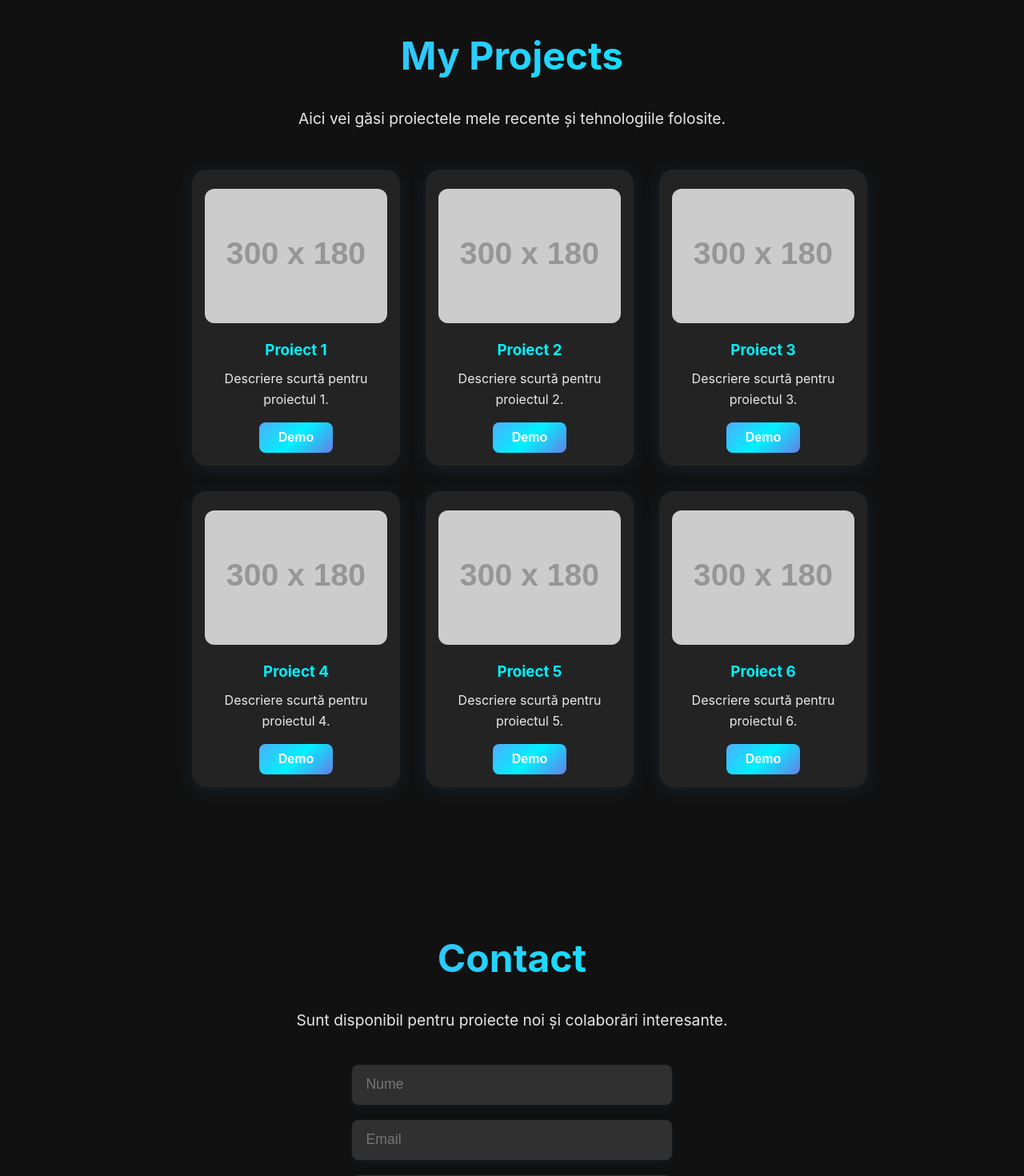
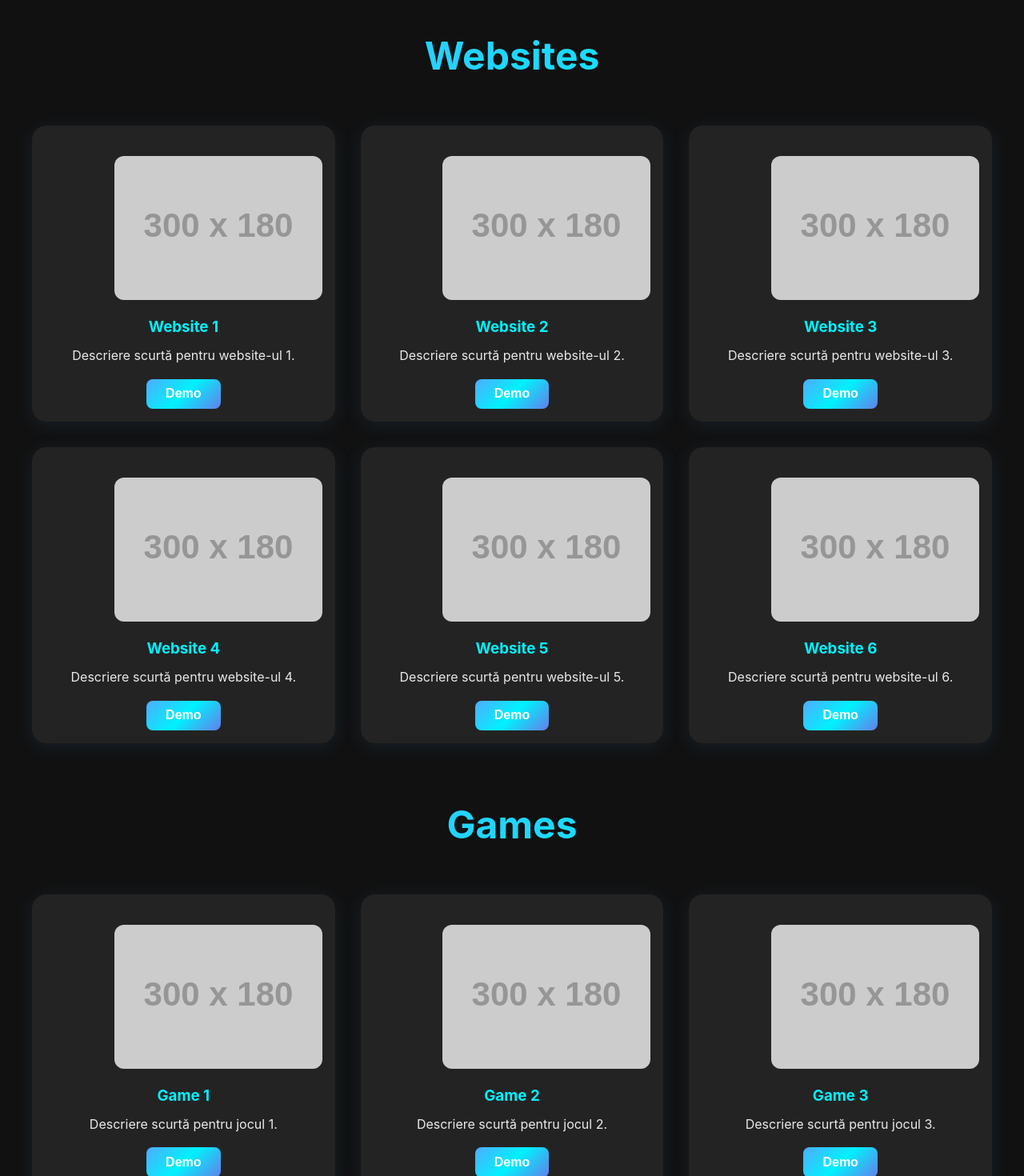
Before and after one commit to TiberiuTech/TiberiuTech.github.io, a React (Create React App) app: page / in a window 1280 px wide. Shown: the part 900-2370 px from the top of the page at 80% size. Built offline with nearby package versions, Linux system fonts and the light colour scheme.

Commit message:
Categories

```diff
--- a/src/App.css
+++ b/src/App.css
@@ -172,7 +172,8 @@
 
 .projects-content {
   text-align: center;
-  max-width: 800px;
+  max-width: 1200px;
+  width: 100%;
 }
 
 .projects-content .gradient-text {
@@ -192,6 +193,23 @@
   color: white;
   line-height: 1.6;
   opacity: 0.9;
+  margin-bottom: 3rem;
+}
+
+.project-category {
+  margin-bottom: 4rem;
+}
+
+.category-title {
+  font-size: 2.5rem;
+  font-weight: 600;
+  color: white;
+  margin-bottom: 2rem;
+  text-align: center;
+  background: linear-gradient(135deg, #667eea 0%, #764ba2 100%);
+  -webkit-background-clip: text;
+  -webkit-text-fill-color: transparent;
+  background-clip: text;
 }
 
 .projects-grid {
--- a/src/App.js
+++ b/src/App.js
@@ -4,9 +4,19 @@ import './App.css';
 
 function App() {
   const [flippedCards, setFlippedCards] = useState([false, false, false, false, false, false]);
+  const [flippedGames, setFlippedGames] = useState([false, false, false, false, false, false]);
+  const [flippedCyber, setFlippedCyber] = useState([false, false, false, false, false, false]);
 
   const handleCardFlip = (idx) => {
     setFlippedCards(cards => cards.map((f, i) => i === idx ? !f : f));
+  };
+
+  const handleGamesFlip = (idx) => {
+    setFlippedGames(cards => cards.map((f, i) => i === idx ? !f : f));
+  };
+
+  const handleCyberFlip = (idx) => {
+    setFlippedCyber(cards => cards.map((f, i) => i === idx ? !f : f));
   };
 
   const handleLogoClick = () => {
@@ -45,13 +55,10 @@ function App() {
           </div>
         </section>
 
-        {/* A doua pagină - Projects */}
+        {/* Secțiunea Websites */}
         <section className="projects-section">
           <div className="projects-content">
-            <h1 className="gradient-text">My Projects</h1>
-            <p className="projects-description">
-              Aici vei găsi proiectele mele recente și tehnologiile folosite.
-            </p>
+            <h1 className="gradient-text">Websites</h1>
             <div className="projects-grid">
               {[1,2,3,4,5,6].map((id, idx) => (
                 <div
@@ -63,15 +70,81 @@ function App() {
                 >
                   <div className="card-inner">
                     <div className="card-front">
-                      <img src={`https://placehold.co/300x180?text=Project+${id}`} alt={`Project ${id}`} className="project-image" />
+                      <img src={`https://placehold.co/300x180?text=Website+${id}`} alt={`Website ${id}`} className="project-image" />
                       <div className="project-info">
-                        <h3>Proiect {id}</h3>
-                        <p>Descriere scurtă pentru proiectul {id}.</p>
+                        <h3>Website {id}</h3>
+                        <p>Descriere scurtă pentru website-ul {id}.</p>
                         <button className="demo-btn">Demo</button>
                       </div>
                     </div>
                     <div className="card-back">
-                      <h3>Detalii Proiect {id}</h3>
+                      <h3>Detalii Website {id}</h3>
+                      <p>Tehnologii folosite, detalii suplimentare sau link-uri.</p>
+                    </div>
+                  </div>
+                </div>
+              ))}
+            </div>
+          </div>
+        </section>
+
+        {/* Secțiunea Games */}
+        <section className="projects-section">
+          <div className="projects-content">
+            <h1 className="gradient-text">Games</h1>
+            <div className="projects-grid">
+              {[1,2,3,4,5,6].map((id, idx) => (
+                <div
+                  className={`project-card${flippedGames[idx] ? ' flipped' : ''}`}
+                  key={`game-${id}`}
+                  tabIndex={0}
+                  onClick={() => handleGamesFlip(idx)}
+                  onKeyDown={e => (e.key === 'Enter' || e.key === ' ') && handleGamesFlip(idx)}
+                >
+                  <div className="card-inner">
+                    <div className="card-front">
+                      <img src={`https://placehold.co/300x180?text=Game+${id}`} alt={`Game ${id}`} className="project-image" />
+                      <div className="project-info">
+                        <h3>Game {id}</h3>
+                        <p>Descriere scurtă pentru jocul {id}.</p>
+                        <button className="demo-btn">Demo</button>
+                      </div>
+                    </div>
+                    <div className="card-back">
+                      <h3>Detalii Game {id}</h3>
+                      <p>Tehnologii folosite, detalii suplimentare sau link-uri.</p>
+                    </div>
+                  </div>
+                </div>
+              ))}
+            </div>
+          </div>
+        </section>
+
+        {/* Secțiunea CyberSecurity */}
+        <section className="projects-section">
+          <div className="projects-content">
+            <h1 className="gradient-text">CyberSecurity</h1>
+            <div className="projects-grid">
+              {[1,2,3,4,5,6].map((id, idx) => (
+                <div
+                  className={`project-card${flippedCyber[idx] ? ' flipped' : ''}`}
+                  key={`cyber-${id}`}
+                  tabIndex={0}
+                  onClick={() => handleCyberFlip(idx)}
+                  onKeyDown={e => (e.key === 'Enter' || e.key === ' ') && handleCyberFlip(idx)}
+                >
+                  <div className="card-inner">
+                    <div className="card-front">
+                      <img src={`https://placehold.co/300x180?text=Cyber+${id}`} alt={`CyberSecurity ${id}`} className="project-image" />
+                      <div className="project-info">
+                        <h3>CyberSecurity {id}</h3>
+                        <p>Descriere scurtă pentru proiectul de securitate {id}.</p>
+                        <button className="demo-btn">Demo</button>
+                      </div>
+                    </div>
+                    <div className="card-back">
+                      <h3>Detalii CyberSecurity {id}</h3>
                       <p>Tehnologii folosite, detalii suplimentare sau link-uri.</p>
                     </div>
                   </div>
```
